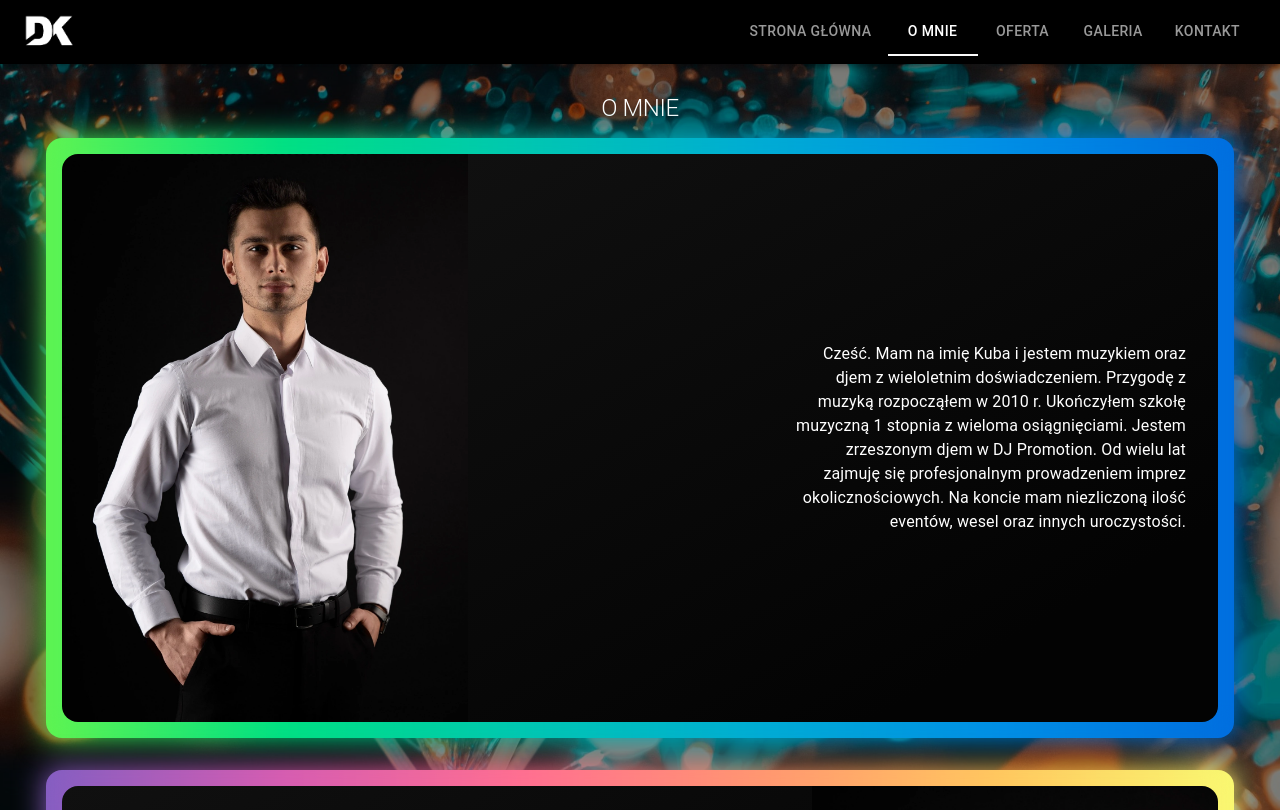
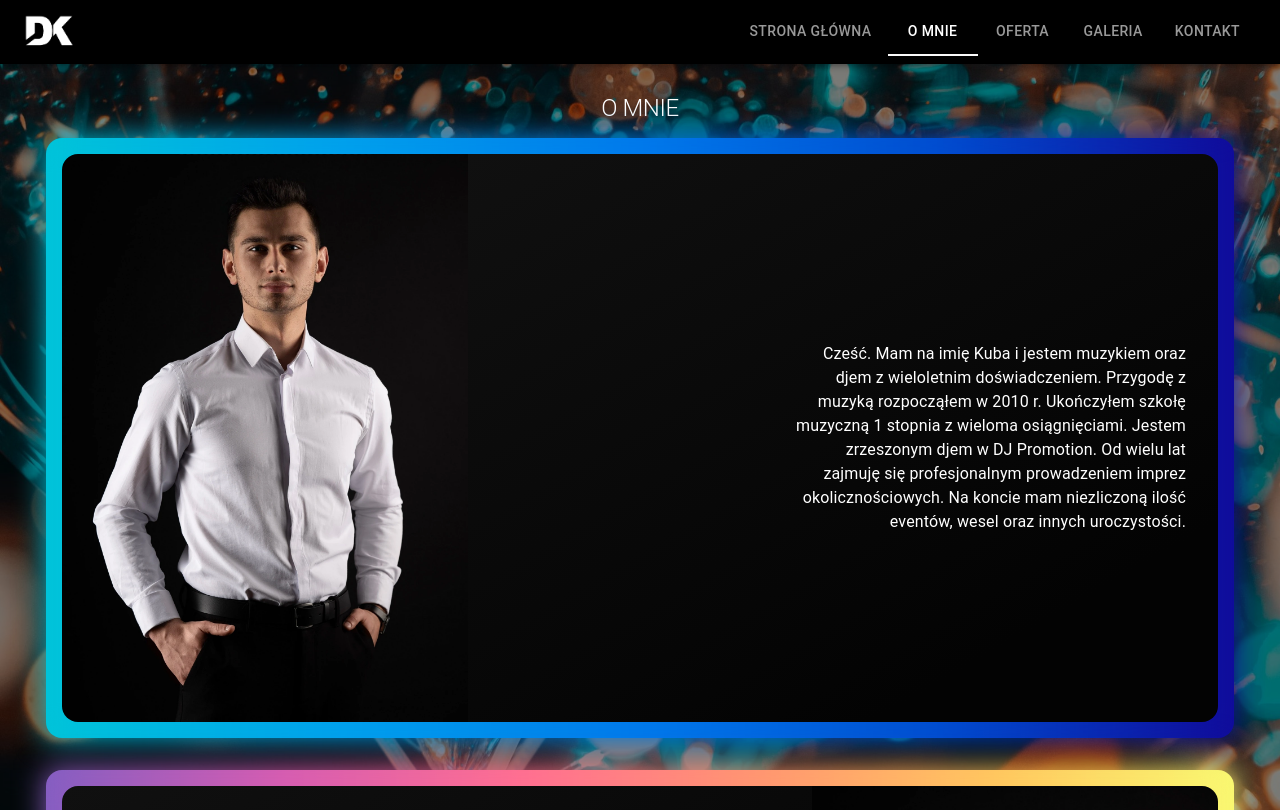
Before and after one commit to makaryy/djkuba, a Next.js app: page /omnie in a window 1280 px wide. Shown: the top 810 px of the page. Built offline with nearby package versions, Linux system fonts and the light colour scheme.

Commit message:
colors updated

```diff
--- a/src/pages/omnie.tsx
+++ b/src/pages/omnie.tsx
@@ -56,7 +56,7 @@ function About() {
                                         flexDirection: "row",
                                         justifyContent: "space-between",
                                         alignItems: "stretch",
-                                        background: "linear-gradient(90deg, #60F451, #00E083, #00C7B1, #00ACD4, #008FE5, #006EDF)",
+                                        background: "linear-gradient(270deg, #100B9A, #004DD0, #0079EB, #00A0EC, #00C4D9)",
                                         padding: "1rem",
                                         borderRadius: "1rem",
                                         height: "600px",
@@ -71,7 +71,7 @@ function About() {
                                             width: "100%",
                                             height: "100%",
                                             filter: "blur(15px)",
-                                            background: "linear-gradient(90deg, #60F451, #00E083, #00C7B1, #00ACD4, #008FE5, #006EDF)",
+                                            background: "linear-gradient(270deg, #100B9A, #004DD0, #0079EB, #00A0EC, #00C4D9)",
                                             zIndex: 1,
                                         }}
                                     ></span>
@@ -173,7 +173,7 @@ function About() {
                                         flexDirection: "column",
                                         justifyContent: "center",
                                         alignItems: "stretch",
-                                        background: "linear-gradient(90deg, #60F451, #00E083, #00C7B1, #00ACD4, #008FE5, #006EDF)",
+                                        background: "linear-gradient(270deg, #100B9A, #004DD0, #0079EB, #00A0EC, #00C4D9)",
                                         padding: ".5rem",
                                         borderRadius: ".5rem",
                                         height: "auto",
@@ -188,7 +188,7 @@ function About() {
                                             width: "100%",
                                             height: "100%",
                                             filter: "blur(15px)",
-                                            background: "linear-gradient(90deg, #60F451, #00E083, #00C7B1, #00ACD4, #008FE5, #006EDF)",
+                                            background: "linear-gradient(270deg, #100B9A, #004DD0, #0079EB, #00A0EC, #00C4D9)",
                                             zIndex: 1,
                                         }}
                                     ></span>
```
